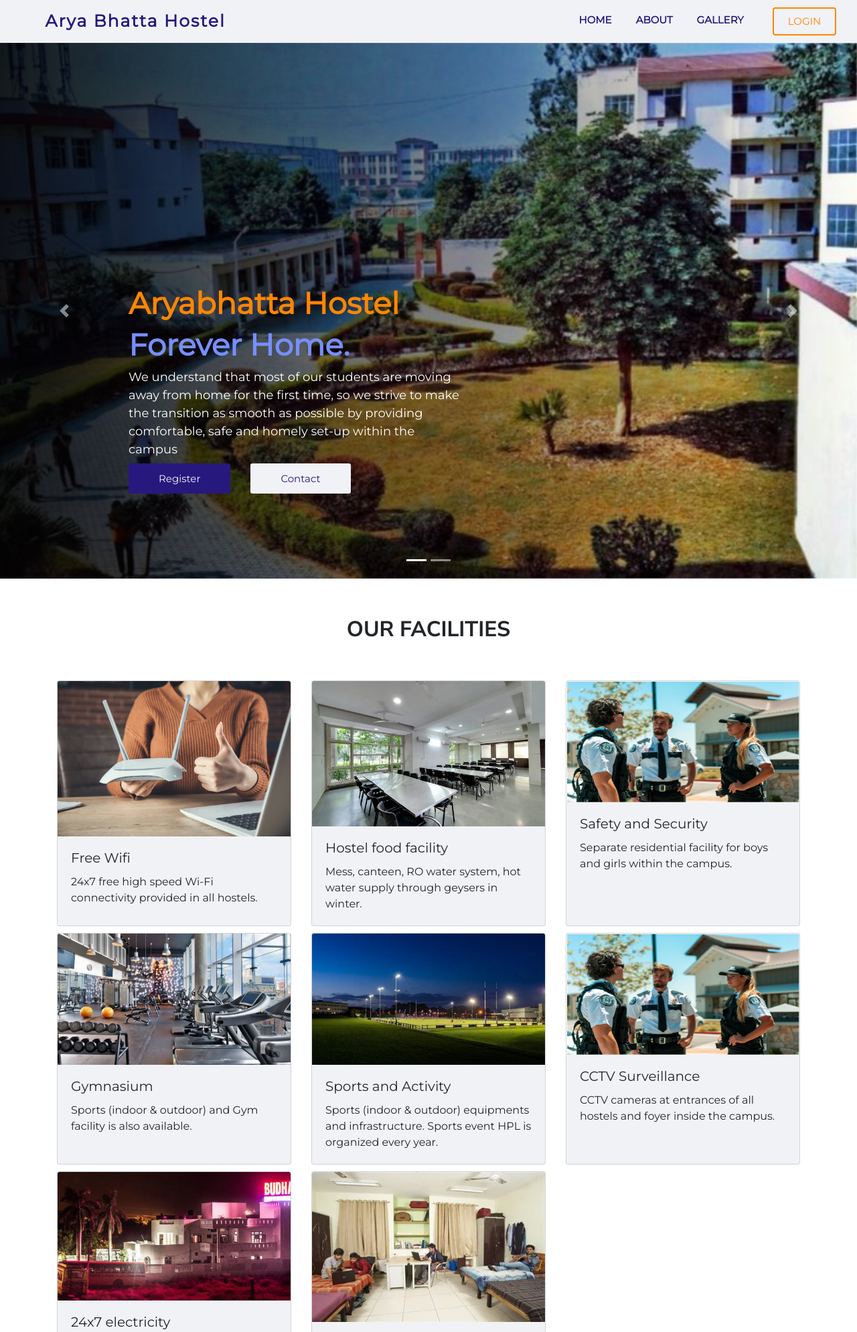
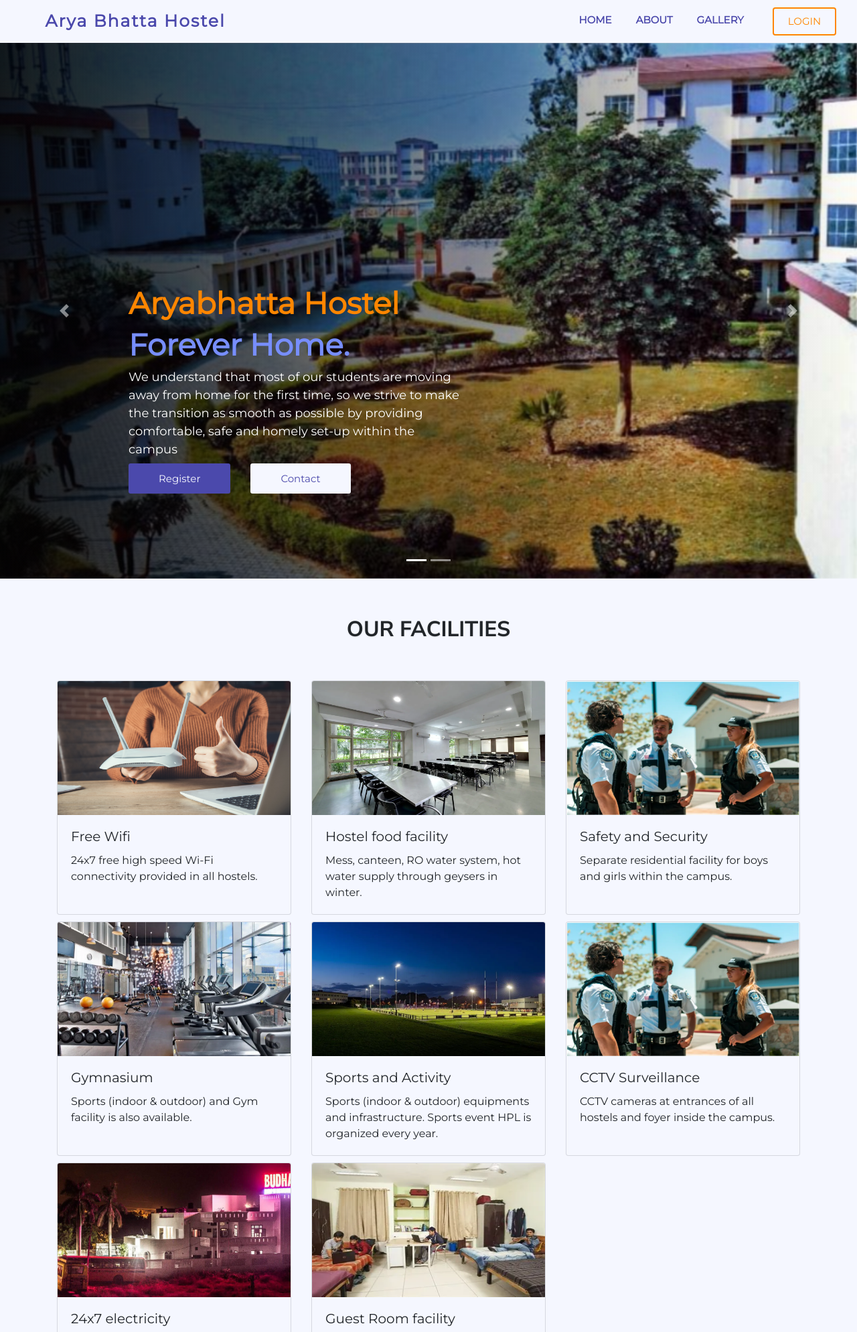
Before and after one commit to DeVerse4/Digital-Hostel, a PHP site: page /index.php in a window 1280 px wide. Shown: the top 1989 px of the page at 67% size. Run offline with PHP 8.4, Linux system fonts and the light colour scheme; some libraries are stand-ins or nearby versions.

Commit message:
some styles

```diff
--- a/Styles/style.css
+++ b/Styles/style.css
@@ -10,16 +10,18 @@ html {
 }
 
 :root {
-    --blue: #27187e;
+    --blue: #4b49ac;
+    --blue-hover: #3f3e91;
     --navy: #778efd;
     --grey: #aeb8fe;
-    --white: #f1f2f6;
+    --white: #f5f7ff;
     --orange: #ff8600;
 }
 
 body {
     font-family: "montserrat", sans-serif;
     box-sizing: border-box;
+    background-color: var(--white);
 }
 
 /* navbar */
@@ -284,6 +286,10 @@ body {
     background: var(--white);
 }
 
+.facility .col .card img.card-img-top {
+    height: 200px !important;
+}
+
 
 /*Video*/
 
@@ -322,14 +328,14 @@ body {
 .map-area {
     width: 100%px;
     height: 458px;
-    background: var(--white);
+    /* background: var(--white); */
     box-shadow: rgba(0, 0, 0, 0.35) 0px 5px 15px;
 }
 
 .video-area {
     width: 100%;
     height: 358px;
-    background: var(--white);
+    /* background: var(--white); */
     box-shadow: rgba(0, 0, 0, 0.35) 0px 5px 15px;
 }
 
--- a/index.php
+++ b/index.php
@@ -55,7 +55,7 @@
         <div class="facility row row-cols-1 row-cols-lg-3 row-cols-md-2 row-cols-sm-2 g-4">
             <div class="col">
                 <div class="card h-100">
-                    <img src="images/wifi.png" class="card-img-top" alt="" />
+                    <img src="images/wifi.png" style="height: 220px;"  class="card-img-top" alt="" />
                     <div class="card-body">
                         <h5 class="card-title">Free Wifi</h5>
                         <p class="card-text">
@@ -66,7 +66,7 @@
             </div>
             <div class="col">
                 <div class="card h-100">
-                    <img src="images/mess.jpg" class="card-img-top" alt="" />
+                    <img src="images/mess.jpg" style="height: 220px;" class="card-img-top" alt="" />
                     <div class="card-body">
                         <h5 class="card-title">Hostel food facility</h5>
                         <p class="card-text">Mess, canteen, RO water system, hot water supply through geysers in winter.</p>
@@ -75,7 +75,7 @@
             </div>
             <div class="col">
                 <div class="card h-100">
-                    <img src="images/security.jpg" class="card-img-top" alt="" />
+                    <img src="images/security.jpg" style="height: 220px;" class="card-img-top" alt="" />
                     <div class="card-body">
                         <h5 class="card-title">Safety and Security</h5>
                         <p class="card-text">Separate residential facility for boys and girls within the campus.</p>
@@ -84,7 +84,7 @@
             </div>
             <div class="col">
                 <div class="card h-100">
-                    <img src="images/gym.jpg" class="card-img-top" alt="" />
+                    <img src="images/gym.jpg"  style="height: 220px;"class="card-img-top" alt="" />
                     <div class="card-body">
                         <h5 class="card-title">Gymnasium</h5>
                         <p class="card-text">
@@ -95,7 +95,7 @@
             </div>
             <div class="col">
                 <div class="card h-100">
-                    <img src="images/ground.jpg" class="card-img-top" alt="" />
+                    <img src="images/ground.jpg" style="height: 220px;" class="card-img-top" alt="" />
                     <div class="card-body">
                         <h5 class="card-title">Sports and Activity</h5>
                         <p class="card-text">Sports (indoor & outdoor) equipments and infrastructure. Sports event HPL is organized every year.</p>
@@ -104,7 +104,7 @@
             </div>
             <div class="col">
                 <div class="card h-100">
-                    <img src="images/security.jpg" class="card-img-top" alt="" />
+                    <img src="images/security.jpg" style="height: 220px;" class="card-img-top" alt="" />
                     <div class="card-body">
                         <h5 class="card-title">CCTV Surveillance</h5>
                         <p class="card-text">
@@ -115,7 +115,7 @@
             </div>
             <div class="col">
                 <div class="card h-100">
-                    <img src="images/electricity.jpg" class="card-img-top" alt="" />
+                    <img src="images/electricity.jpg" style="height: 220px;" class="card-img-top" alt="" />
                     <div class="card-body">
                         <h5 class="card-title">24x7 electricity</h5>
                         <p class="card-text">24x7 electricity in all the hostels. Proper backup for electricity failure.</p>
@@ -124,7 +124,7 @@
             </div>
             <div class="col">
                 <div class="card h-100">
-                    <img src="images/room.jpg" class="card-img-top" alt="" />
+                    <img src="images/room.jpg" style="height: 220px;" class="card-img-top" alt="" />
                     <div class="card-body">
                         <h5 class="card-title">Guest Room facility</h5>
                         <p class="card-text">
--- a/nbproject/private/private.xml
+++ b/nbproject/private/private.xml
@@ -3,9 +3,8 @@
     <editor-bookmarks xmlns="http://www.netbeans.org/ns/editor-bookmarks/2" lastBookmarkId="0"/>
     <open-files xmlns="http://www.netbeans.org/ns/projectui-open-files/2">
         <group>
-            <file>file:/C:/xampp/htdocs/Digital-Hostel/admin.php</file>
-            <file>file:/C:/xampp/htdocs/Digital-Hostel/Gallery/uploadPhotoAction.php</file>
-            <file>file:/C:/xampp/htdocs/Digital-Hostel/Gallery/gallery.php</file>
+            <file>file:/C:/xampp/htdocs/Digital-Hostel/index.php</file>
+            <file>file:/C:/xampp/htdocs/Digital-Hostel/Styles/style.css</file>
         </group>
     </open-files>
 </project-private>
```
